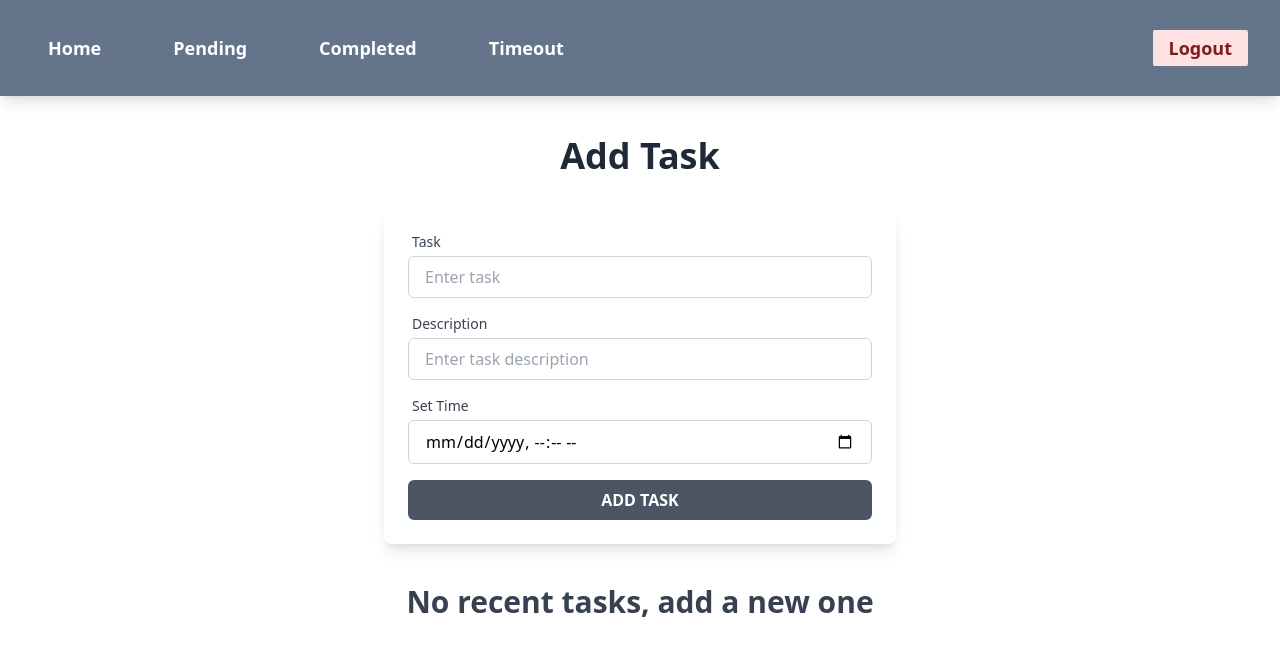
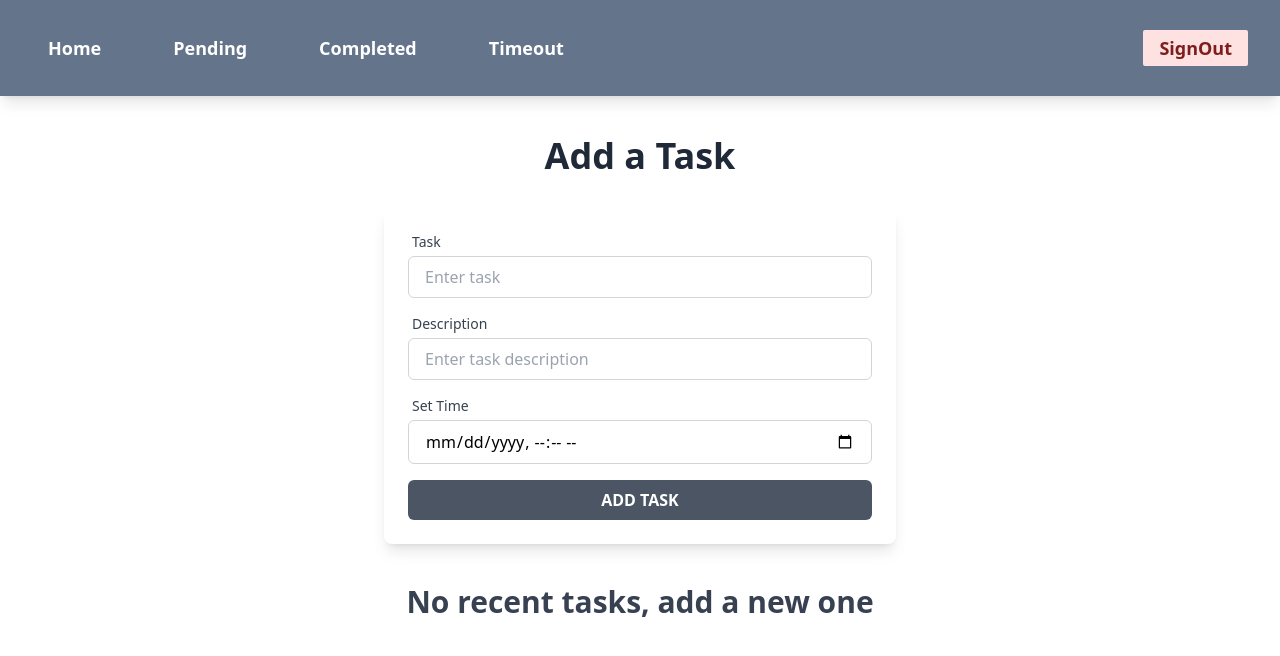
Before and after one commit to avanthik33/task-tracker, a React (Vite) app: page /home in a window 1280 px wide. Shown: the top 656 px of the page. Built offline with nearby package versions, Linux system fonts and the light colour scheme.

Commit message:
changes made in timeout task

```diff
--- a/src/components/Navigation.tsx
+++ b/src/components/Navigation.tsx
@@ -1,4 +1,9 @@
 import { Link, useNavigate } from "react-router-dom";
+
+type User = {
+  email: string;
+  password: string;
+};
 
 const Navigation: React.FC = () => {
   const navigate = useNavigate();
@@ -8,7 +13,7 @@
     const loggedUser = JSON.parse(localStorage.getItem("loggedUser") || "");
     const users = JSON.parse(localStorage.getItem("users") || "[]");
     const updatedUsers = users.filter(
-      (item) => item.email !== loggedUser.email
+      (item: User) => item.email !== loggedUser.email
     );
     console.log(updatedUsers);
     localStorage.setItem("users", JSON.stringify(updatedUsers));
@@ -46,7 +51,7 @@
             className="text-red-900 bg-red-100 font-semibold text-lg hover:bg-white hover:text-red-800 px-4 py-1 rounded-sm transition duration-200 ease-in-out transform"
             onClick={handleLogout}
           >
-            Logout
+            SignOut
           </button>
         </div>
       </div>
--- a/src/pages/Home.tsx
+++ b/src/pages/Home.tsx
@@ -96,8 +96,11 @@
           <Error message={error} />
         </div>
       )}
+
       <div className="flex justify-center items-center mt-10">
-        <h1 className="text-4xl font-semibold text-gray-800">Add Task</h1>
+        <h1 className="text-4xl font-semibold text-gray-800">
+         Add a Task
+        </h1>
       </div>
       <div className="max-w-lg mx-auto mt-8 p-6 bg-white rounded-lg shadow-lg">
         <form onSubmit={handleSumbitForm} className="space-y-4">
--- a/src/pages/TimoutTasks.tsx
+++ b/src/pages/TimoutTasks.tsx
@@ -8,7 +8,6 @@
   status: string;
 };
 
-const nowDate = Date.now();
 
 const TimoutTasks: React.FC = () => {
   const [tasks, setTasks] = useState<Tasks[]>([]);
@@ -20,6 +19,7 @@
       setTasks(tasks);
     }
   };
+
   useEffect(() => {
     fetchTasks();
   }, []);
```
